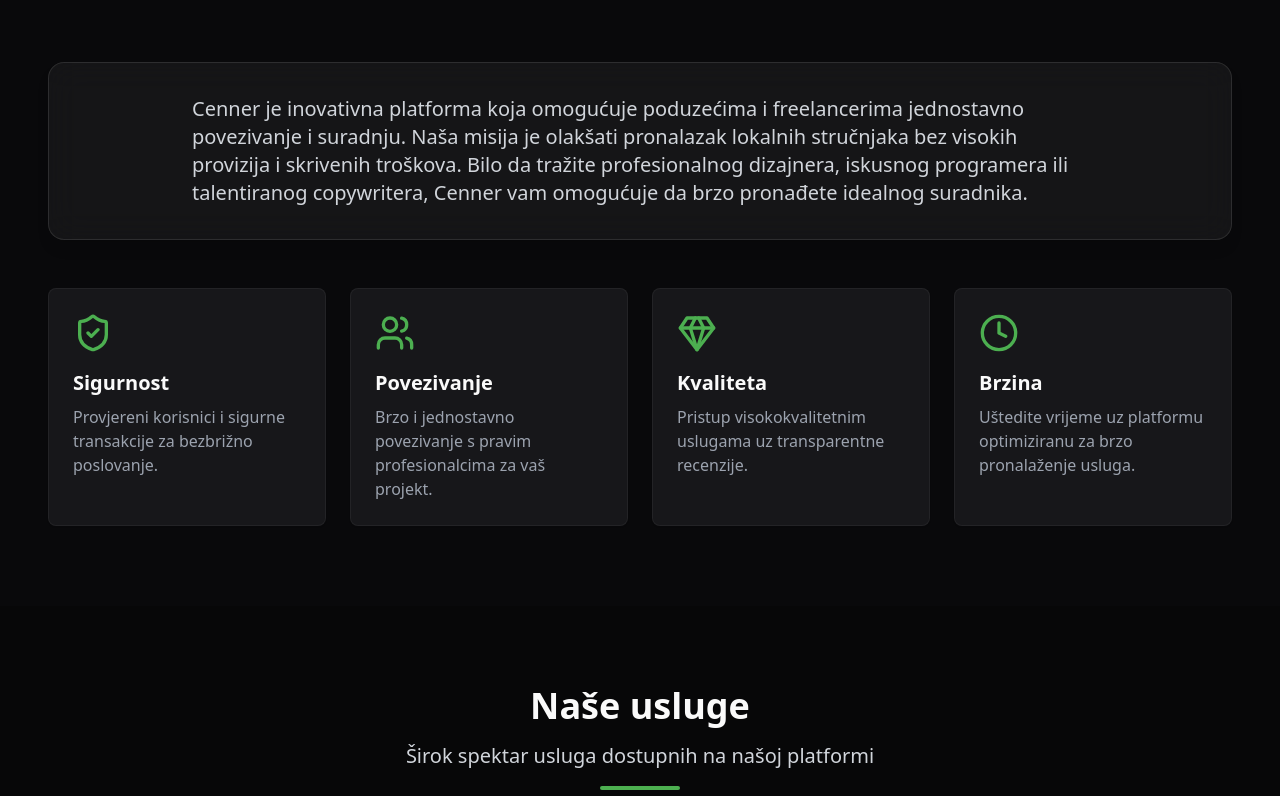
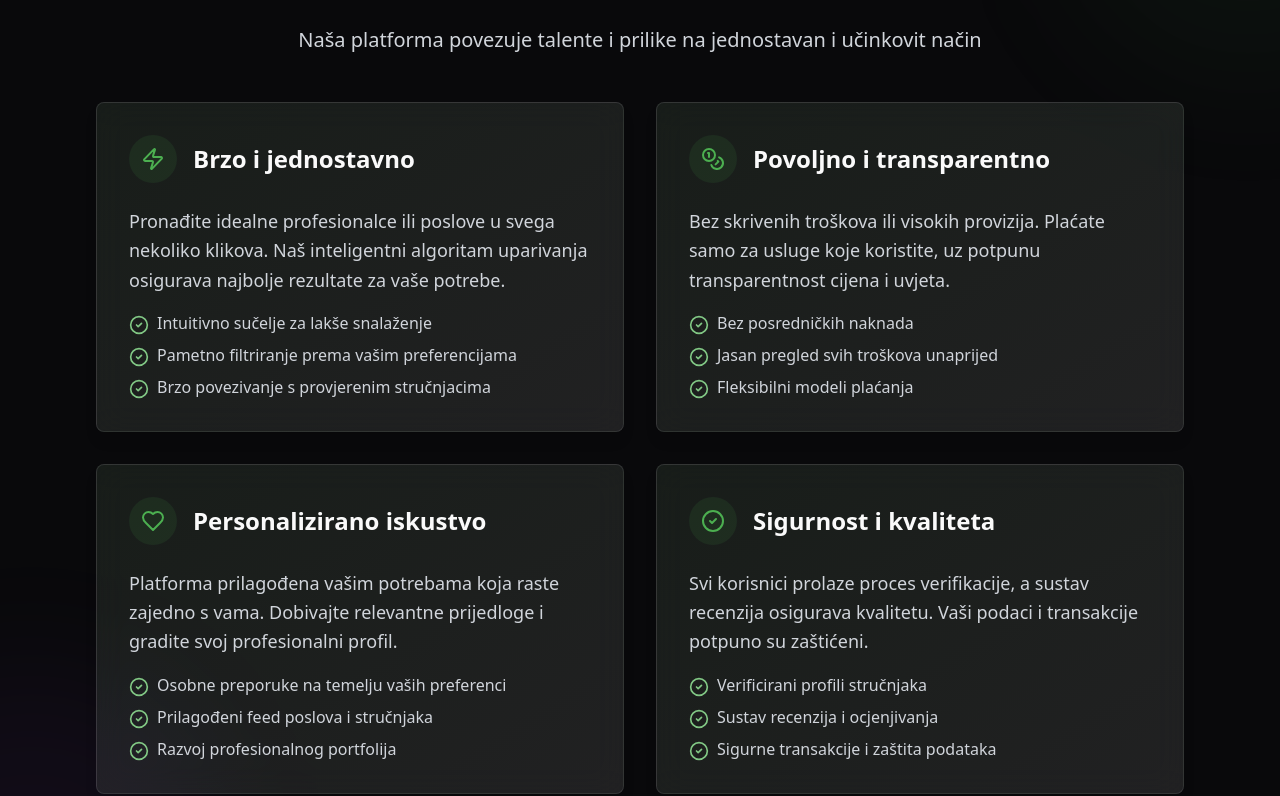
Before and after one commit to Matija-Mikulinec/cenner-dark-shapes-glow, a React (Vite) app: page / in a window 1280 px wide. Shown: the part 942-1738 px from the top of the page. Built offline with nearby package versions, Linux system fonts and the light colour scheme.

Commit message:
feat: Add new section and improve network lines
Adds a new section to the page and increases the thickness of the neural network lines for better visibility.

```diff
--- /dev/null
+++ b/src/components/BenefitsSection.tsx
@@ -0,0 +1,96 @@
+
+import React from 'react';
+import { Card, CardContent } from '@/components/ui/card';
+import { CircleCheck, Zap, Coins, Heart } from 'lucide-react';
+
+const BenefitsSection = () => {
+  return (
+    <section className="py-24 px-4 relative overflow-hidden">
+      {/* Background decoration */}
+      <div className="absolute -top-40 -right-40 w-96 h-96 rounded-full bg-cenner/5 blur-3xl" />
+      <div className="absolute -bottom-40 -left-40 w-96 h-96 rounded-full bg-purple-500/5 blur-3xl" />
+
+      <div className="container mx-auto max-w-6xl relative z-10">
+        <div className="text-center mb-12">
+          <h2 className="text-3xl md:text-5xl font-bold mb-6">Zašto odabrati Cenner?</h2>
+          <p className="text-xl text-gray-300 max-w-3xl mx-auto">
+            Naša platforma povezuje talente i prilike na jednostavan i učinkovit način
+          </p>
+        </div>
+
+        <div className="grid grid-cols-1 md:grid-cols-2 gap-8 mt-12">
+          {benefits.map((benefit, index) => (
+            <Card key={index} className="glass-card bg-gradient-to-br from-cenner/5 to-white/5 hover:from-cenner/10 hover:to-white/10 transition-all duration-500 border-white/10 h-full overflow-hidden">
+              <CardContent className="p-8 flex flex-col h-full">
+                <div className="flex items-center mb-6">
+                  <div className="p-3 rounded-full bg-cenner/10 text-cenner mr-4">
+                    <benefit.icon size={24} strokeWidth={2} />
+                  </div>
+                  <h3 className="text-2xl font-semibold">{benefit.title}</h3>
+                </div>
+                <p className="text-gray-300 text-lg leading-relaxed flex-grow">
+                  {benefit.description}
+                </p>
+                {benefit.bullets && (
+                  <ul className="mt-4 space-y-2">
+                    {benefit.bullets.map((bullet, i) => (
+                      <li key={i} className="flex items-start">
+                        <CircleCheck className="mr-2 text-cenner-light h-5 w-5 mt-1 flex-shrink-0" />
+                        <span className="text-gray-300">{bullet}</span>
+                      </li>
+                    ))}
+                  </ul>
+                )}
+              </CardContent>
+            </Card>
+          ))}
+        </div>
+      </div>
+    </section>
+  );
+};
+
+const benefits = [
+  {
+    icon: Zap,
+    title: "Brzo i jednostavno",
+    description: "Pronađite idealne profesionalce ili poslove u svega nekoliko klikova. Naš inteligentni algoritam uparivanja osigurava najbolje rezultate za vaše potrebe.",
+    bullets: [
+      "Intuitivno sučelje za lakše snalaženje",
+      "Pametno filtriranje prema vašim preferencijama",
+      "Brzo povezivanje s provjerenim stručnjacima"
+    ]
+  },
+  {
+    icon: Coins,
+    title: "Povoljno i transparentno",
+    description: "Bez skrivenih troškova ili visokih provizija. Plaćate samo za usluge koje koristite, uz potpunu transparentnost cijena i uvjeta.",
+    bullets: [
+      "Bez posredničkih naknada",
+      "Jasan pregled svih troškova unaprijed",
+      "Fleksibilni modeli plaćanja"
+    ]
+  },
+  {
+    icon: Heart,
+    title: "Personalizirano iskustvo",
+    description: "Platforma prilagođena vašim potrebama koja raste zajedno s vama. Dobivajte relevantne prijedloge i gradite svoj profesionalni profil.",
+    bullets: [
+      "Osobne preporuke na temelju vaših preferenci",
+      "Prilagođeni feed poslova i stručnjaka",
+      "Razvoj profesionalnog portfolija"
+    ]
+  },
+  {
+    icon: CircleCheck,
+    title: "Sigurnost i kvaliteta",
+    description: "Svi korisnici prolaze proces verifikacije, a sustav recenzija osigurava kvalitetu. Vaši podaci i transakcije potpuno su zaštićeni.",
+    bullets: [
+      "Verificirani profili stručnjaka",
+      "Sustav recenzija i ocjenjivanja",
+      "Sigurne transakcije i zaštita podataka"
+    ]
+  }
+];
+
+export default BenefitsSection;
--- a/src/components/NetworkBackground.tsx
+++ b/src/components/NetworkBackground.tsx
@@ -185,29 +185,29 @@ const NetworkBackground = () => {
           if (distance < 250) {
             if (!ctx) return;
 
-            // Use opacity based on distance
-            const opacity = 0.15 * (1 - distance / 250);
+            // Use opacity based on distance but with higher base value
+            const opacity = 0.3 * (1 - distance / 250);
 
             // Draw data flowing along connections with animated dots
             const time = Date.now() / 1000;
             const speed = 2; // Speed of flow
             const flowPosition = (time * speed) % 1; // Normalized position 0-1
 
-            // Main connection line
+            // Main connection line - increased lineWidth from 0.5 to 1.5
             ctx.beginPath();
             ctx.moveTo(node.x, node.y);
             ctx.lineTo(connectedNode.x, connectedNode.y);
-            ctx.strokeStyle = `rgba(120, 220, 120, ${opacity * 0.7})`;
-            ctx.lineWidth = 0.5;
+            ctx.strokeStyle = `rgba(120, 220, 120, ${opacity * 0.9})`;
+            ctx.lineWidth = 1.5;
             ctx.stroke();
 
-            // Animated data point flowing on the line
+            // Animated data point flowing on the line - increased size from 1 to 2
             const flowX = node.x + (connectedNode.x - node.x) * flowPosition;
             const flowY = node.y + (connectedNode.y - node.y) * flowPosition;
 
             ctx.beginPath();
-            ctx.arc(flowX, flowY, 1, 0, Math.PI * 2);
-            ctx.fillStyle = `rgba(120, 255, 120, ${opacity * 2})`;
+            ctx.arc(flowX, flowY, 2, 0, Math.PI * 2);
+            ctx.fillStyle = `rgba(120, 255, 120, ${opacity * 2.5})`;
             ctx.fill();
           }
         });
--- a/src/pages/Index.tsx
+++ b/src/pages/Index.tsx
@@ -8,6 +8,7 @@ import ServicesSection from '@/components/ServicesSection';
 import CTASection from '@/components/CTASection';
 import NetworkBackground from '@/components/NetworkBackground';
 import GeometricShapes from '@/components/GeometricShapes';
+import BenefitsSection from '@/components/BenefitsSection';
 
 const Index = () => {
   const mainRef = useRef<HTMLElement>(null);
@@ -46,6 +47,9 @@ const Index = () => {
       <main ref={mainRef}>
         <HeroSection />
         <section className="opacity-0 translate-y-8 transition-all duration-700 ease-out">
+          <BenefitsSection />
+        </section>
+        <section className="opacity-0 translate-y-8 transition-all duration-700 ease-out">
           <AboutSection />
         </section>
         <section className="opacity-0 translate-y-8 transition-all duration-700 ease-out">
```
